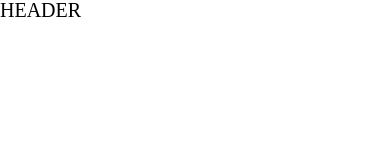
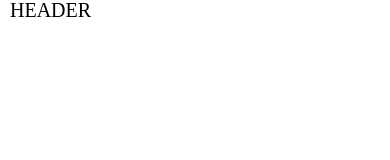
Before and after one commit to Irasov/react-excel-lego, a React (Vite) app in the folder excel-lego/: page / in a window 390 px wide. Shown: the top 160 px of the page. Built offline with nearby package versions, Linux system fonts and the light colour scheme.

Commit message:
feat: add router , pages Home

```diff
--- a/excel-lego/package.json
+++ b/excel-lego/package.json
@@ -12,6 +12,7 @@
   "dependencies": {
     "react": "^19.2.8",
     "react-dom": "^19.2.8",
+    "react-router-dom": "^6.30.6",
     "scss": "^0.2.4"
   },
   "devDependencies": {
--- a/excel-lego/src/App.tsx
+++ b/excel-lego/src/App.tsx
@@ -1,10 +1,11 @@
-import Header from './components/Header';
+import {Routes, Route} from 'react-router-dom';
+import Home from './pages/Home';
 
 function App() {
   return (
-    <div className='wrapper'>
-      <Header />
-    </div>
+    <Routes>
+      <Route path='/' element={<Home />} />
+    </Routes>
   )
 }
 
--- a/excel-lego/src/components/Header/index.tsx
+++ b/excel-lego/src/components/Header/index.tsx
@@ -3,7 +3,15 @@ import styles from "./Header.module.scss";
 
 const Header: React.FC = () => {
   return (
-    <div className={styles.body}>HEADER</div>
+    <div className={styles.header}>
+      <div className="container">
+        <div className={styles.body}>
+          <div className="logo">
+            HEADER
+          </div>
+        </div>
+      </div>
+    </div>
   )
 }
 
--- /dev/null
+++ b/excel-lego/src/components/css/Header.module.css
@@ -0,0 +1,3 @@
+.body {
+  font-size: 20px;
+}
--- /dev/null
+++ b/excel-lego/src/css/index.css
@@ -0,0 +1,83 @@
+@charset "UTF-8";
+/* Обнуление стилей */
+*,
+*::before,
+*::after {
+  margin: 0;
+  padding: 0;
+  border: 0;
+  -webkit-box-sizing: border-box;
+          box-sizing: border-box;
+}
+
+li {
+  list-style: none;
+}
+
+a:visited {
+  text-decoration: none;
+}
+
+a:hover {
+  text-decoration: none;
+}
+
+h1,
+h2,
+h3,
+h4,
+h5,
+h6 {
+  font-weight: inherit;
+  font-size: inherit;
+}
+
+img {
+  vertical-align: top;
+}
+
+html, body, #root {
+  height: 100%;
+}
+
+html {
+  font-style: 16px;
+  scroll-behavior: smooth;
+}
+
+body {
+  line-height: 1;
+}
+body._lock {
+  overflow: hidden;
+}
+
+.wrapper {
+  overflow: hidden;
+  min-height: 100%;
+  display: -webkit-box;
+  display: -ms-flexbox;
+  display: flex;
+  -webkit-box-orient: vertical;
+  -webkit-box-direction: normal;
+      -ms-flex-direction: column;
+          flex-direction: column;
+  position: relative;
+}
+
+.mainpage {
+  -webkit-box-flex: 1;
+      -ms-flex-positive: 1;
+          flex-grow: 1;
+}
+
+.container {
+  margin: 0 auto;
+  max-width: 1320px;
+  padding: 0 15px;
+}
+@media (max-width: 719.98px) {
+  .container {
+    padding: 0 10px;
+  }
+}
--- a/excel-lego/src/main.tsx
+++ b/excel-lego/src/main.tsx
@@ -1,10 +1,14 @@
-import { StrictMode } from 'react'
-import { createRoot } from 'react-dom/client'
+import { StrictMode } from 'react';
+import { createRoot } from 'react-dom/client';
+import { BrowserRouter } from 'react-router-dom';
 import './styles/index.scss';
-import App from './App.tsx'
+import App from './App.tsx';
+import './styles/index.scss';
 
 createRoot(document.getElementById('root')!).render(
-  <StrictMode>
-    <App />
-  </StrictMode>,
+  <BrowserRouter>
+    <StrictMode>
+      <App />
+    </StrictMode>
+  </BrowserRouter>
 )
--- /dev/null
+++ b/excel-lego/src/pages/Home.tsx
@@ -0,0 +1,12 @@
+import React from "react";
+import Header from "../components/Header";
+
+const Home: React.FC = () => {
+  return (
+    <div className="mainpage">
+        <Header />
+    </div>
+  )
+}
+
+export default Home;
--- /dev/null
+++ b/excel-lego/src/styles/_main.scss
@@ -0,0 +1,12 @@
+.mainpage{
+    flex-grow: 1;
+}
+
+.container {
+    margin: 0 auto;
+    max-width: 1320px;
+    padding: 0 15px;
+    @media(max-width: 719.98px) {
+      padding: 0 10px;
+    }
+}
--- a/excel-lego/src/styles/index.scss
+++ b/excel-lego/src/styles/index.scss
@@ -1,2 +1,3 @@
 @use './null';
 @use './variables';
+@use './main';
```
Also changed, not shown: 1 other file (tests, documents, lock files or other folders).
